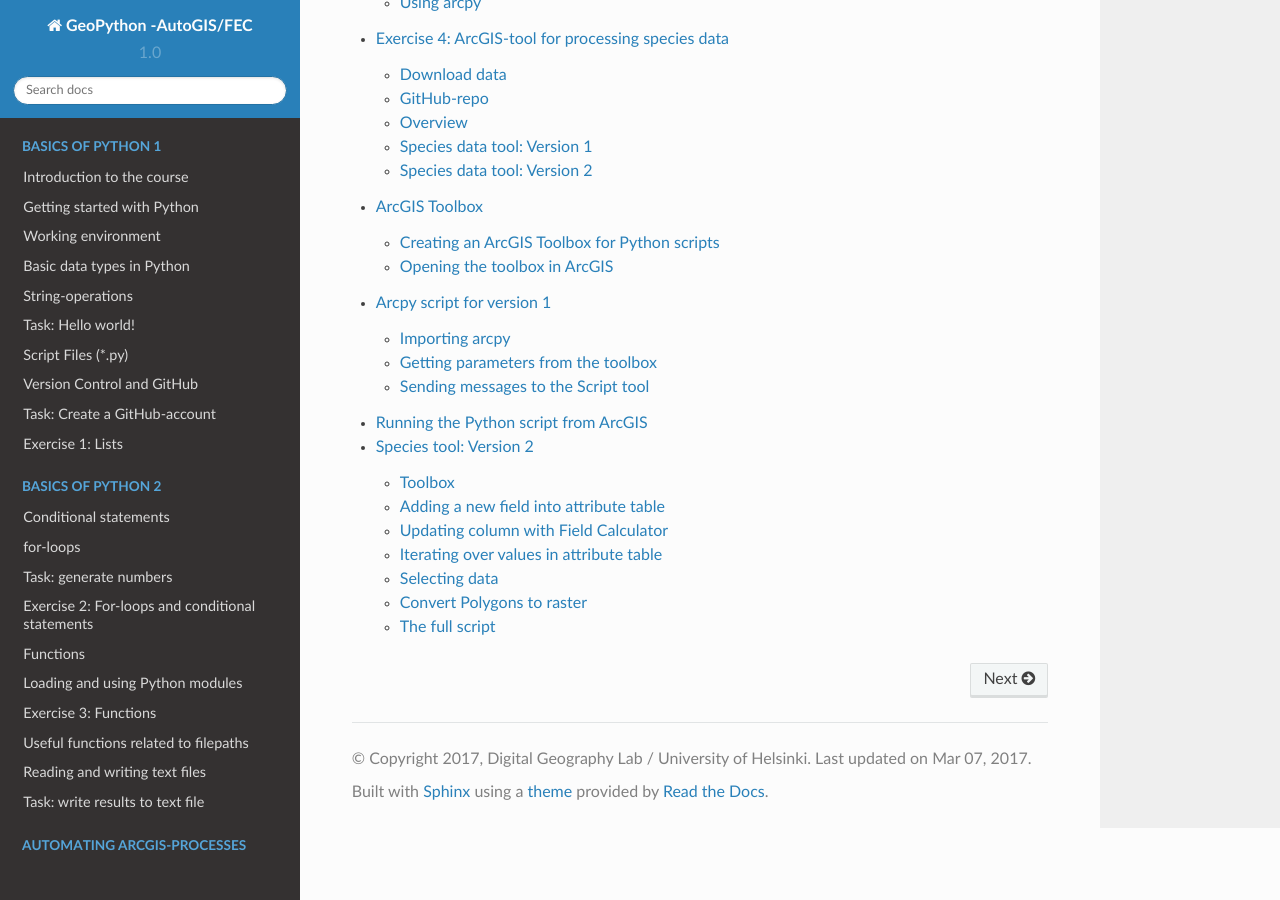
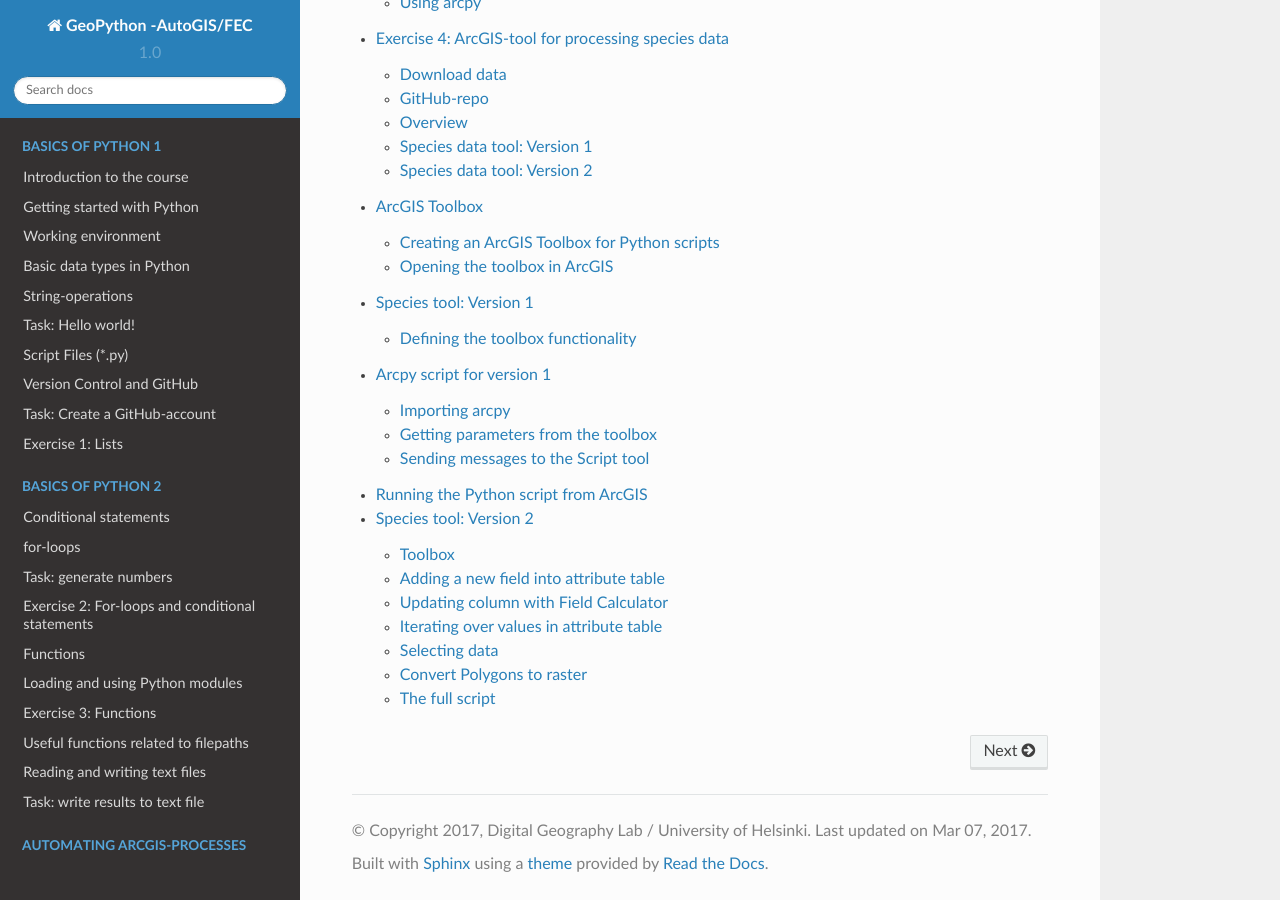
Before and after one commit to Automating-GIS-processes/FEC, a Sphinx documentation site: the page built from source/index.rst, in a window 1280 px wide and 900 px high, scrolled down 4606 px. Built offline with Sphinx 7.4.7 and the Read the Docs theme 2.0.0, drawn with Linux system fonts in a browser that asks for light colours.

Commit message:
arcpy version 1 toolbox to index

```diff
--- a/source/Day3-arcpy-toolbox-version1.rst
+++ b/source/Day3-arcpy-toolbox-version1.rst
@@ -1,5 +1,5 @@
-Arcpy-tool Version 1
-====================
+Species tool: Version 1
+=======================
 
 Defining the toolbox functionality
 ------------------------------------
--- a/source/index.rst
+++ b/source/index.rst
@@ -112,6 +112,7 @@ Course contents:
     Day3-arcpy
     Day3-Exercise4-ArcPy
     Day3-toolbox
+    Day3-arcpy-toolbox-version1
     Day3-arcpy-script-version1
     Day3-run-the-tool
     arcpy-version3
```
